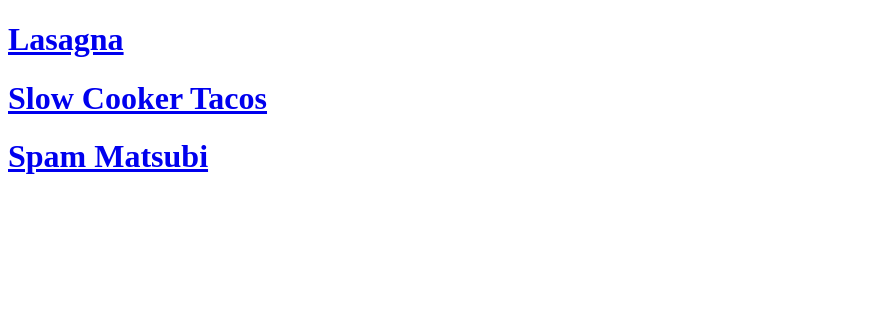
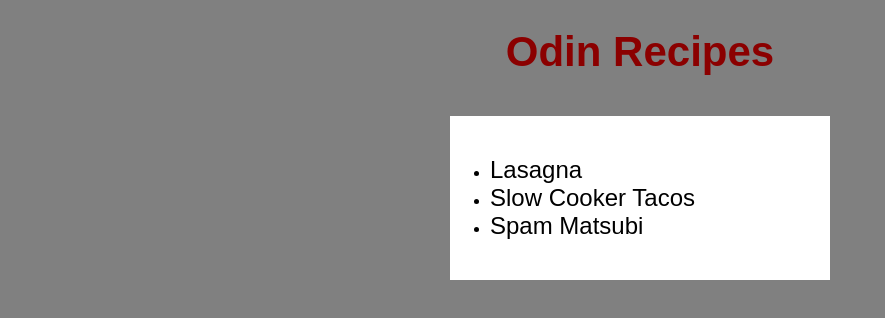
Before and after one commit to saucebadger/odin-recipes, a plain HTML site: page index.html in a window 1280 px wide. Shown: the whole page, without its empty margins (0-885 px from the left). Drawn offline with Linux system fonts and the light colour scheme.

Commit message:
Add css to the page

```diff
--- a/index.html
+++ b/index.html
@@ -2,14 +2,18 @@
 <html lang="en">
  <head><meta charset="UTF-8">
     <title>Recipe Project</title>
+    <link rel="stylesheet" href="styles.css"
 
 
 </head>
 
 <body>
-<h1> <a href="recipes/lasagna.html">Lasagna</a></h1>
-<h1> <a href="recipes/tacos.html"> Slow Cooker Tacos</a></h1>
-<h1> <a href="recipes/spam-musubi.html">Spam Matsubi</a></h1>
+    <h1>Odin Recipes</h1>
+    <ul>
+ <li><a href="recipes/lasagna.html">Lasagna</a></li>
+ <li><a href="recipes/tacos.html"> Slow Cooker Tacos</a></li>
+ <li><a href="recipes/spam-musubi.html">Spam Matsubi</a></li>
+ </ul>
 </body>
 
 
--- /dev/null
+++ b/styles.css
@@ -0,0 +1,30 @@
+body {
+  font-family: Arial, sans-serif;
+  background-color: grey;
+
+}
+
+h1 {
+    color: darkred;
+
+    text-align: center;
+    font-size: 42px;
+}
+
+ul {
+    background-color: white;
+    padding: 40px;
+    width: 300px;
+    margin: 40px auto;
+}
+
+a {
+    text-decoration: none;
+    color: black;
+    font-size: x-large;
+}
+
+a:hover {
+    color: red;
+
+}
```
